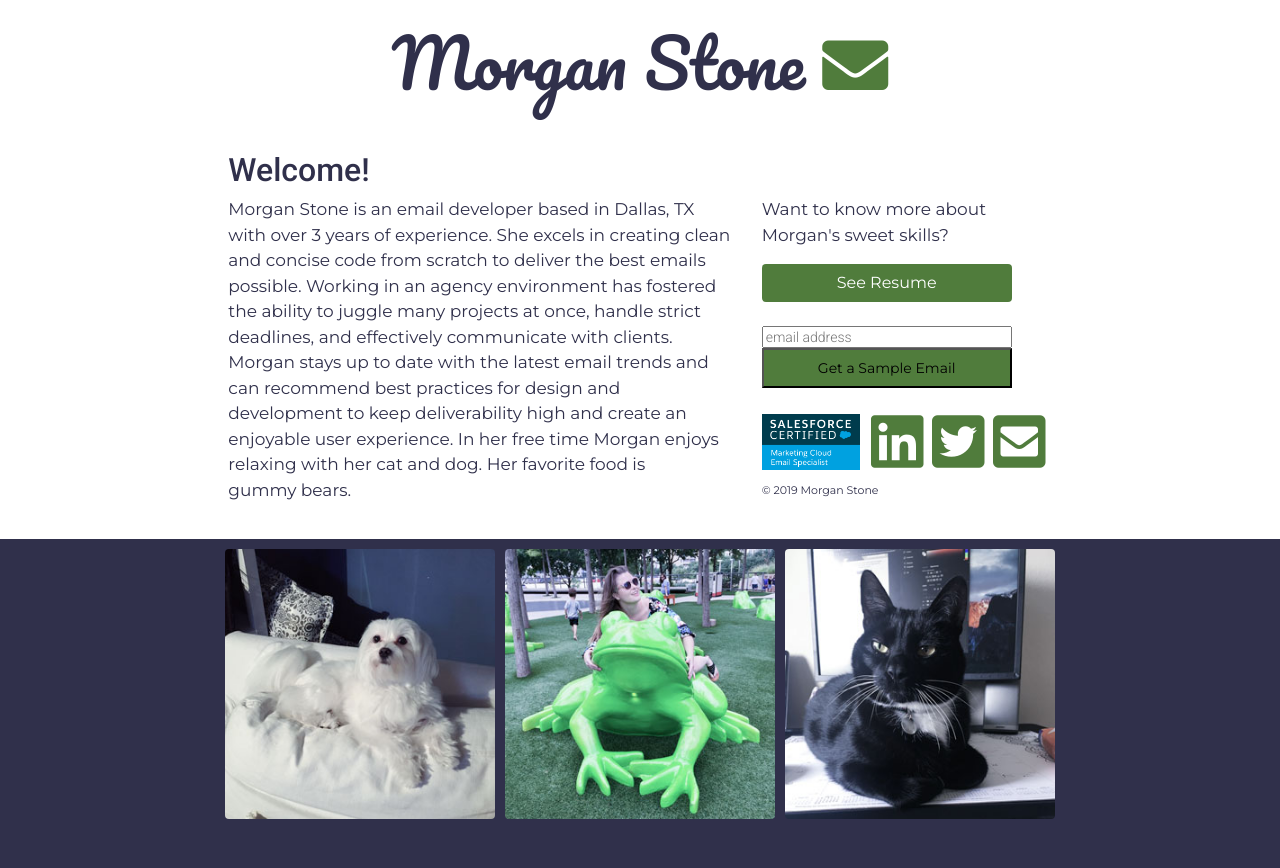
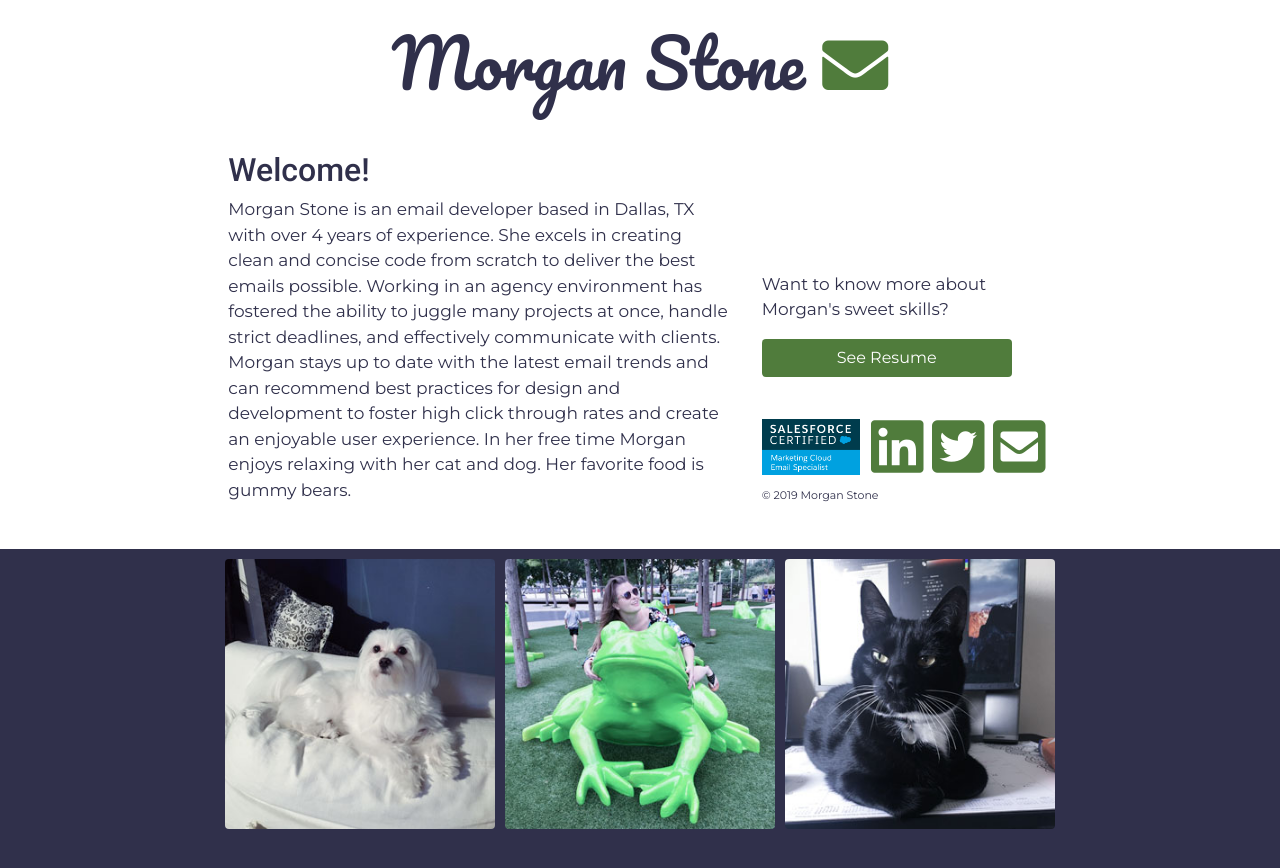
Before and after one commit to morgancodes/morgancodes.github.io, a Jekyll site: the page built from index.md, in a window 1280 px wide. Shown: the top 868 px of the page. Built offline with Jekyll 4.4.1, drawn with Linux system fonts in a browser that asks for light colours; nearby versions of some CDN libraries; comment, search, counter and statistics services are not loaded.

Commit message:
doing cool stuff

```diff
--- a/_layouts/resume.html
+++ b/_layouts/resume.html
@@ -42,35 +42,21 @@ layout: default
 	<meta name="theme-color" content="#ffffff">
 </head>
 <body>
-	<h1 class="morgan">Morgan Stone <i class="fas fa-envelope" id="email"></i></h1>
-	<div class="row d-flex justify-content-center" id="no_mar">
+	<h1 class="morgan">Morgan Stone&nbsp;<i class="fas fa-envelope" id="email"></i></h1>
+	<div class="row d-flex justify-content-center align-items-end" id="body_mar">
 		<div class="col-md-5">
 			<h2>Welcome!</h2>
 			<p>
-				Morgan Stone is an email developer based in Dallas, TX with over 3 years of experience. She excels in creating clean and concise code from scratch to deliver the best emails possible. Working in an agency environment has fostered the ability to juggle many projects at once, handle strict deadlines, and effectively communicate with clients. Morgan stays up to date with the latest email trends and can recommend best practices for design and development to keep deliverability high and create an enjoyable user experience. In her free time Morgan enjoys relaxing with her cat and dog. Her favorite food is gummy&nbsp;bears.
+				Morgan Stone is an email developer based in Dallas, TX with over 4 years of experience. She excels in creating clean and concise code from scratch to deliver the best emails possible. Working in an agency environment has fostered the ability to juggle many projects at once, handle strict deadlines, and effectively communicate with clients. Morgan stays up to date with the latest email trends and can recommend best practices for design and development to foster high click through rates and create an enjoyable user experience. In her free time Morgan enjoys relaxing with her cat and dog. Her favorite food is gummy&nbsp;bears.
 			</p>
 		</div>
-		<div class="mb-4 col-md-3" id="right_col">
-			<h2>&nbsp;</h2>
+		<div class="mt-4 col-md-3 knowMore" id="right_col">
 			<p>
 				Want to know more about Morgan's&nbsp;sweet&nbsp;skills?
 			</p>
 			<div>
-				<a class="btn" id="resume" href="{{ '/assets/resumes/MorganStone_Resume.pdf' | relative_url }}" target="_blank">See Resume</a>
+				<a class="btn" id="resume" href="{{ '/assets/resumes/MorganStone_Resume_1019_site.pdf' | relative_url }}" target="_blank">See Resume</a>
 			</div>
-			<!-- Begin Mailchimp Signup Form -->
-			<div id="mc_embed_signup" class="signup my-4">
-				<form action="https://email.us19.list-manage.com/subscribe/post?u=fda1b9a7402ee5a0a601a07ce&amp;id=03fd2b03c4" method="post" id="mc-embedded-subscribe-form" name="mc-embedded-subscribe-form" class="validate" target="_blank" novalidate>
-					<div id="mc_embed_signup_scroll">
-
-						<input type="email" value="" name="EMAIL" class="email" id="mce-EMAIL" placeholder="email address" required>
-						<!-- real people should not fill this in and expect good things - do not remove this or risk form bot signups-->
-						<div style="position: absolute; left: -5000px;" aria-hidden="true"><input type="text" name="b_fda1b9a7402ee5a0a601a07ce_03fd2b03c4" tabindex="-1" value=""></div>
-						<div class="clear"><input type="submit" value="Get a Sample Email" name="subscribe" id="mc-embedded-subscribe" class="button"></div>
-					</div>
-				</form>
-			</div>
-			<!--End mc_embed_signup-->
 			<div class="social">
 				<a href="https://trailhead.salesforce.com/credentials/certification-detail-print?searchString=0034A00002vmR3JQAU#" target="_blank"><img src="{{ '/assets/images/cert.png' | relative_url }}" id="cert"></a>
 				<a href="https://www.linkedin.com/in/ashleymorganstone/" target="_blank"><i class="fab fa-linkedin" id="social"></i></a>
--- a/_sass/styles_lp.scss
+++ b/_sass/styles_lp.scss
@@ -59,6 +59,7 @@ body{
 	flex:inherit;
 }
 .social *{
+	margin-top:40px;
 	vertical-align:middle;
 }
 .social i{
@@ -67,8 +68,8 @@ body{
 	padding:0 2px;
 	transition:all 0.23s ease-in-out 0s;
 }
-#no_mar{
-	margin:0;
+#body_mar{
+	margin:0 0 30px;
 }
 #cert{
 	width:auto;
```
